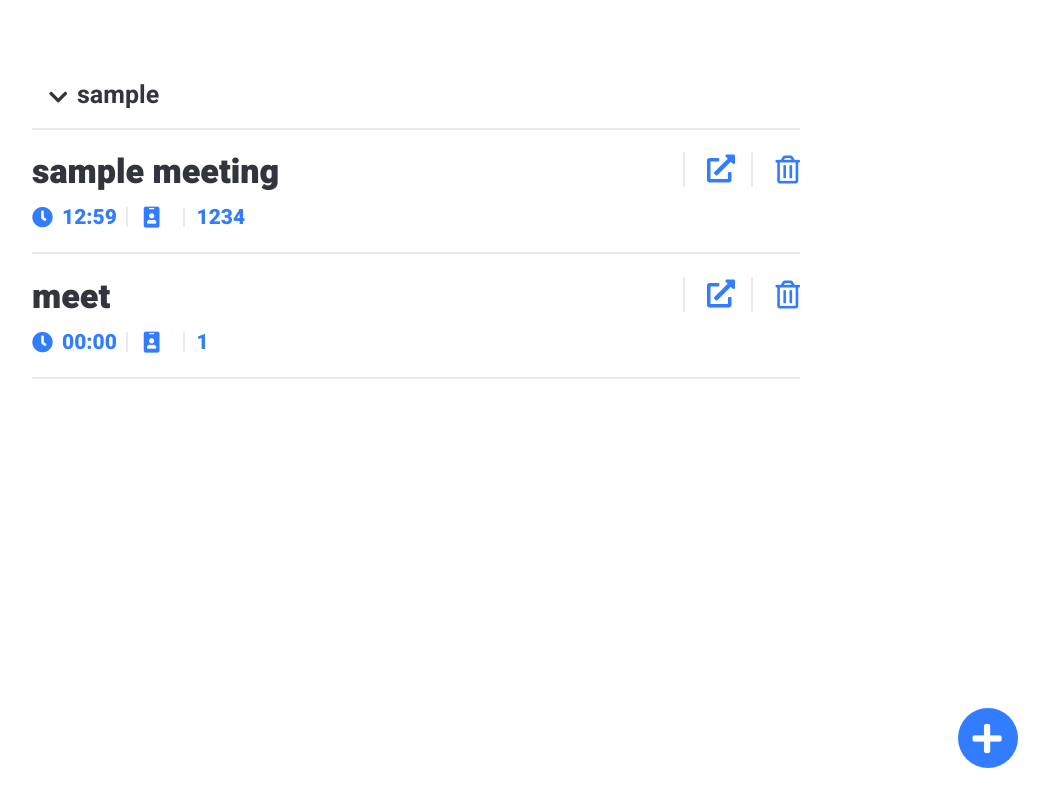
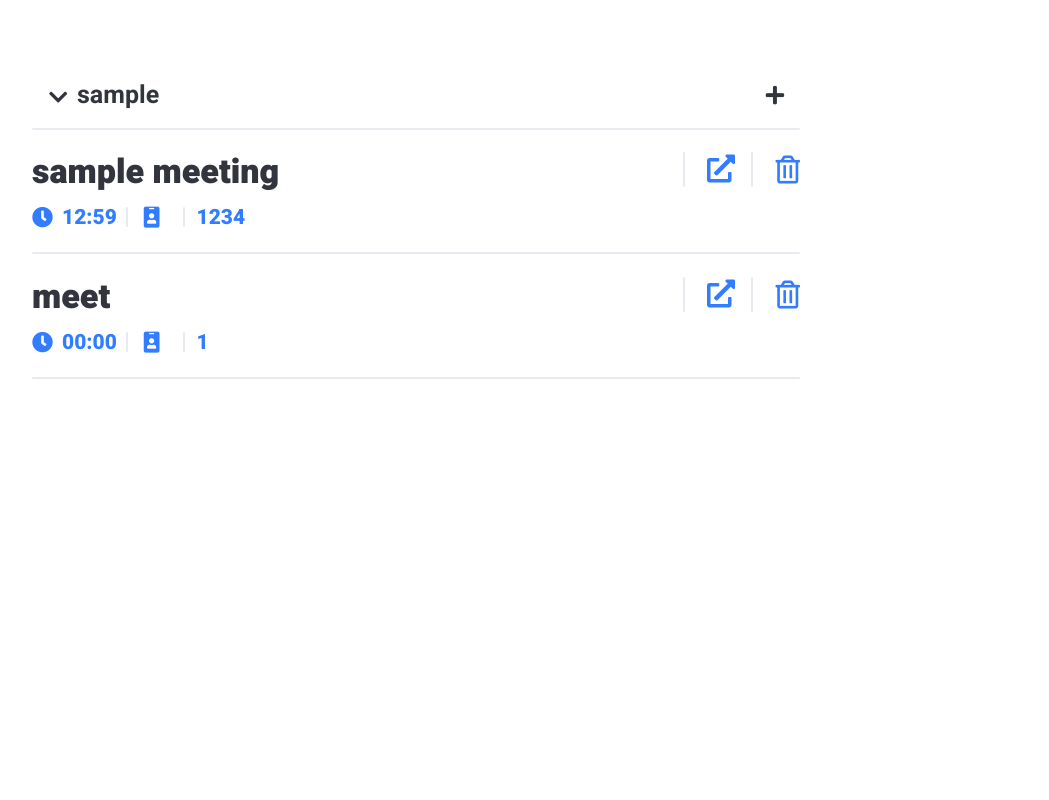
Before and after one commit to Classto/Frontend, a React (Create React App) app: page /sample in a window 1280 px wide. Shown: the whole page, without its empty margins (224-1273 px from the left). Built offline with nearby package versions, Linux system fonts and the light colour scheme.

Commit message:
feat: move schedule add btn pos

```diff
--- a/src/editor/panel.css
+++ b/src/editor/panel.css
@@ -1,48 +1,38 @@
 #new_schedule {
-    position: fixed;
-    right: 3%;
-    bottom: 4%;
-    width: 4.5em;
-    height: 4.5em;
+    position: absolute;
+    top: 15%;
+    width: 50px;
+    height: 50px;
+    margin-top: -50px;
+    right: 20vw;
     border: 0;
+    border-radius: 10px;
     outline: 0;
-    border-radius: 100%;
-    background-color: #327dff;
-    z-index: 1;
+    background-color: #ffffff;
+    z-index: -1;
     cursor: pointer;
     transition: background-color 150ms linear, opacity 100ms ease-out;
+    text-align: center;
+}
+
+@media screen and (max-width: 1200px) {
+    #new_schedule {
+        right: 5vw;
+    }
 }
 
 #new_schedule:hover {
-    right: 2.875%;
-    bottom: 3.775%;
-    width: 4.75em;
-    height: 4.75em;
-
-    background-color: #4688ff;
-}
-
-#new_schedule:active {
-    background: #276de6;
+    background-color: #e5eaf0;
 }
 
 #new_schedule > i {
     position: absolute;
-    top: 14px;
-    left: 15px;
-    color: #ffffff;
-    font-size: 2.5em;
+    top: 50%;
+    left: 50%;
+    transform: translate(-50%, -50%);
+    color: #33353E;
+    font-size: 21px;
     transition: color 150ms linear;
-}
-
-#new_schedule:hover > i {
-    top: 14px;
-    left: 15px;
-    font-size: 2.7em;
-}
-
-#new_schedule:active > i {
-    color: #c2c2c2;
 }
 
 #background {
--- a/src/editor/panel.jsx
+++ b/src/editor/panel.jsx
@@ -136,7 +136,7 @@ class Panel extends Component {
   render() {
     return (
       <div>
-        <button id="new_schedule" onClick={ this.open_close_panel } style={{ display: this.state.toggle_panel === 'block' ? 'none' : 'block'}}>
+        <button id="new_schedule" onClick={ this.open_close_panel }>
           <i id="add_btn_plus" className="fas fa-plus"></i>
         </button>
         <div id="pannel" style={{ display: this.state.toggle_panel }}>
```
